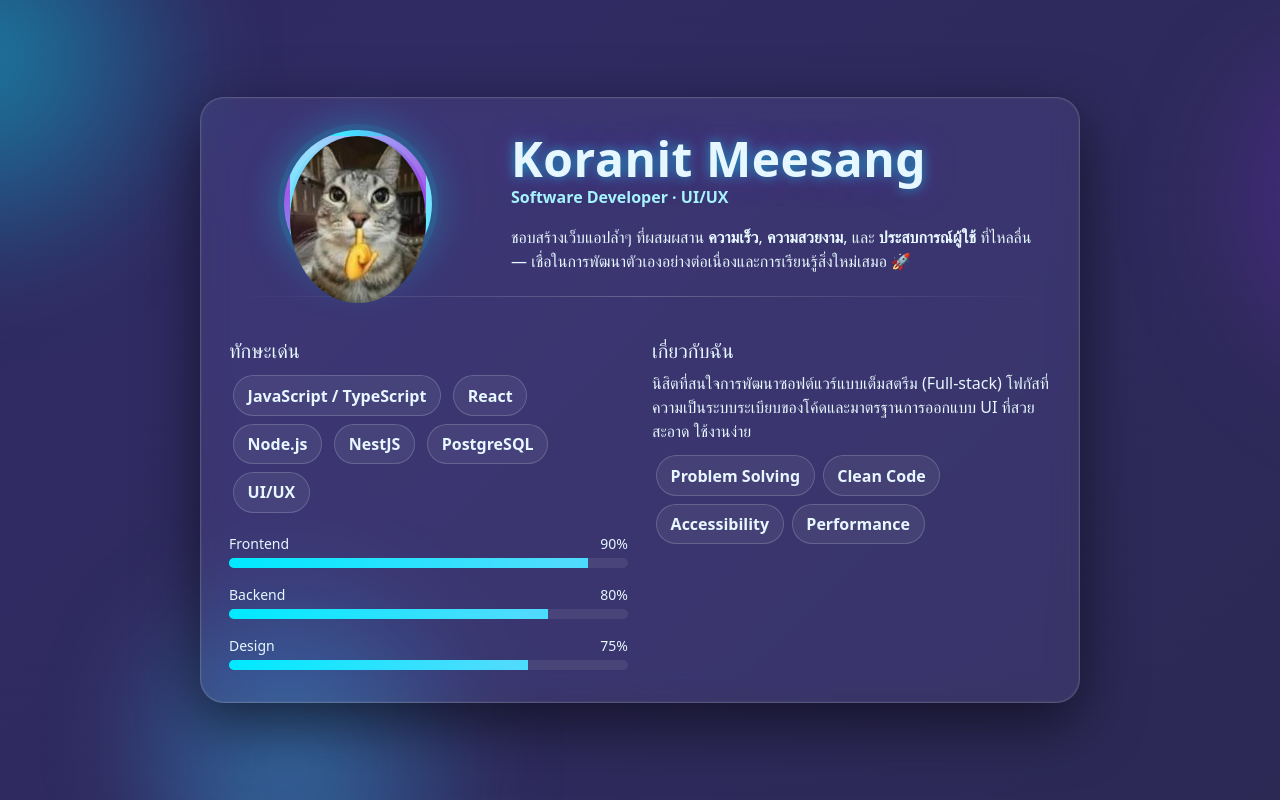
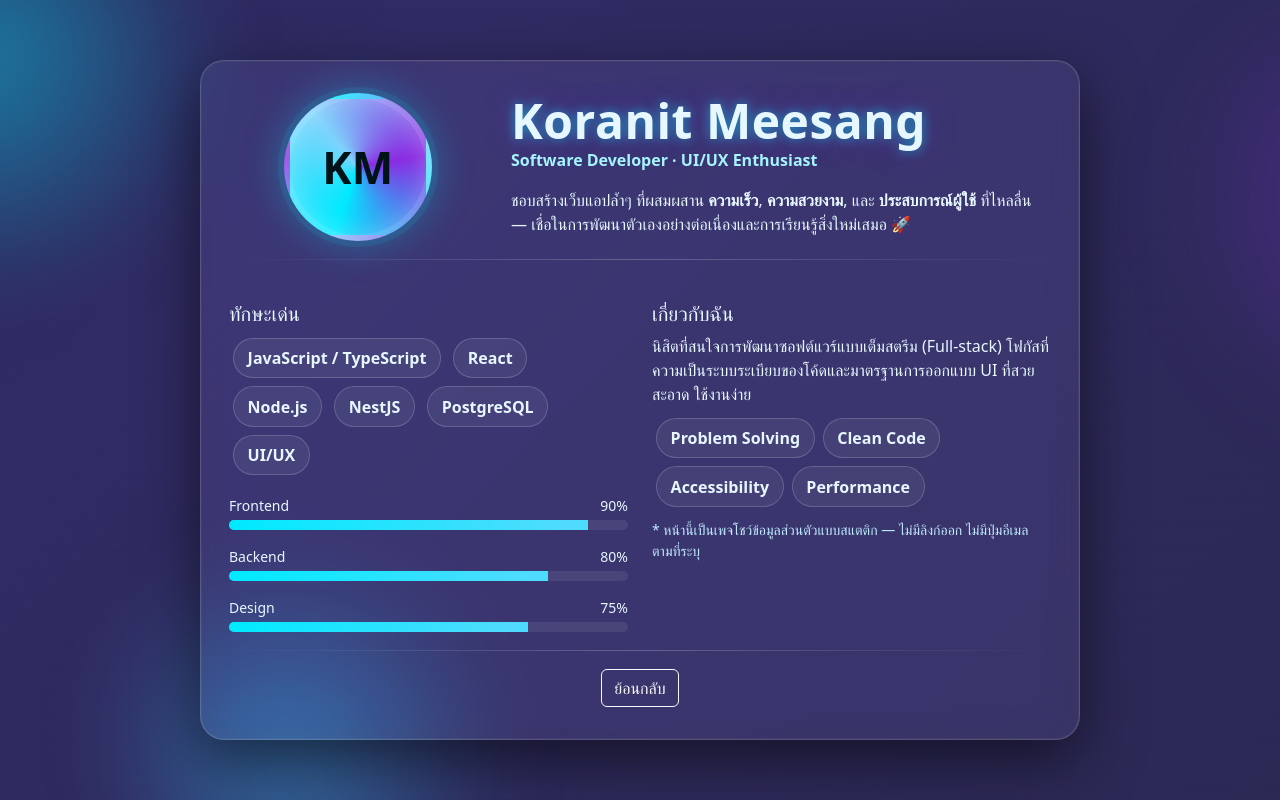
Before and after one commit to 1acto/team3-git, a website: page 66160219.html in a window 1280 px wide. Drawn offline with nearby package versions, Linux system fonts and the light colour scheme.

Commit message:
66160219
โหด

```diff
--- a/66160219.html
+++ b/66160219.html
@@ -12,7 +12,6 @@
       --neon:#00eaff; --neon-2:#8a2be2; --ink:#e6f7ff;
       --glass: rgba(255,255,255,.06); --stroke: rgba(255,255,255,.15);
     }
-    /* ===== Page base ===== */
     html,body{height:100%}
     body{
       margin:0; color:var(--ink); overflow-x:hidden; position:relative;
@@ -23,7 +22,6 @@
     }
     @keyframes gradientShift{0%{background-position:0 0}50%{background-position:100% 100%}100%{background-position:0 0}}
 
-    /* ===== Ambient Orbs ===== */
     .orbs{position:fixed; inset:-20% -20%; pointer-events:none; z-index:0;}
     .orb{position:absolute; width:52vmin; height:52vmin; filter:blur(40px); opacity:.45; border-radius:50%; mix-blend-mode:screen;}
     .orb:nth-child(1){left:5%; top:10%; background:radial-gradient(circle at 30% 30%, var(--neon), transparent 60%); animation: floaty 15s ease-in-out infinite;}
@@ -31,10 +29,8 @@
     .orb:nth-child(3){left:20%; bottom:0; background:radial-gradient(circle at 40% 60%, #38bdf8, transparent 60%); animation: floaty 19s ease-in-out -6s infinite;}
     @keyframes floaty{0%,100%{transform:translateY(0) translateX(0)}50%{transform:translateY(-30px) translateX(20px)}}
 
-    /* ===== Scanline Overlay ===== */
     .scan{pointer-events:none; position:fixed; inset:0; z-index:1; background-image:linear-gradient(rgba(255,255,255,.03) 1px, transparent 1px); background-size:100% 3px; mix-blend-mode:overlay; opacity:.35}
 
-    /* ===== Card / Profile ===== */
     .profile-card{
       position:relative; z-index:2; border-radius:24px; padding:32px 28px; max-width:880px; margin-inline:auto;
       background:var(--glass); border:1px solid var(--stroke);
@@ -44,7 +40,6 @@
     }
     .profile-card:hover{ transform: translateY(-4px); box-shadow: 0 26px 80px rgba(0,0,0,.65), 0 0 40px rgba(0,234,255,.12)}
 
-    /* Avatar with initials */
     .avatar{
       width:148px; height:148px; border-radius:50%; display:grid; place-items:center; font-weight:900; font-size:44px; letter-spacing:.5px;
       color:#001319; text-transform:uppercase; user-select:none;
@@ -53,31 +48,25 @@
       box-shadow: 0 0 0 6px rgba(0,234,255,.08), 0 0 40px rgba(0,234,255,.35), inset 0 0 24px rgba(255,255,255,.25);
     }
 
-    /* Neon name */
     .neon{
       font-weight:900; line-height:.95; letter-spacing:.5px;
       text-shadow: 0 0 12px rgba(0,234,255,.55), 0 0 32px rgba(138,43,226,.35);
     }
     .role{color:#a5f3fc; font-weight:600}
 
-    /* Chips */
     .chip{display:inline-block; padding:.45rem .85rem; border-radius:999px; border:1px solid rgba(255,255,255,.18); background:rgba(255,255,255,.06); margin:.25rem; font-weight:600;}
 
-    /* Subtle dividers */
     .divider{height:1px; background:linear-gradient(90deg, transparent, rgba(255,255,255,.22), transparent); margin:18px 0}
 
-    /* Progress bars (pure CSS look) */
     .bar{height:10px; background:rgba(255,255,255,.08); border-radius:999px; overflow:hidden;}
     .bar>span{display:block; height:100%; background:linear-gradient(90deg, var(--neon), #7dd3fc); box-shadow:0 0 18px rgba(0,234,255,.55) inset}
 
-    /* Small print */
     .muted{color:#bfeaff}
 
     @media (max-width: 576px){ .avatar{width:120px; height:120px; font-size:36px} }
   </style>
 </head>
 <body>
-  <!-- Ambient layers -->
   <div class="orbs">
     <div class="orb"></div>
     <div class="orb"></div>
@@ -85,17 +74,15 @@
   </div>
   <div class="scan"></div>
 
-  <main class="container py-5 py-md-5 d-flex align-items-center" style="min-height:100vh">
+  <main class="container py-5 d-flex align-items-center" style="min-height:100vh">
     <section class="profile-card">
       <div class="row g-4 align-items-center">
         <div class="col-12 col-md-4 text-center">
-          <div class="avatar mx-auto">
-            <img src="./img/catsu.jpg" alt="Avatar" style="width: 100%; height: 100%; border-radius: 50%; object-fit: cover;">
-          </div>
+          <div class="avatar mx-auto">KM</div>
         </div>
         <div class="col-12 col-md-8 text-center text-md-start">
           <h1 class="display-5 neon mb-1">Koranit Meesang</h1>
-          <div class="role mb-3">Software Developer · UI/UX</div>
+          <div class="role mb-3">Software Developer · UI/UX Enthusiast</div>
           <p class="mb-0">ชอบสร้างเว็บแอปล้ำๆ ที่ผสมผสาน <strong>ความเร็ว</strong>, <strong>ความสวยงาม</strong>, และ <strong>ประสบการณ์ผู้ใช้</strong> ที่ไหลลื่น — เชื่อในการพัฒนาตัวเองอย่างต่อเนื่องและการเรียนรู้สิ่งใหม่เสมอ 🚀</p>
         </div>
       </div>
@@ -126,13 +113,19 @@
           <h5 class="mb-2">เกี่ยวกับฉัน</h5>
           <p class="mb-2">นิสิตที่สนใจการพัฒนาซอฟต์แวร์แบบเต็มสตรีม (Full‑stack) โฟกัสที่ความเป็นระบบระเบียบของโค้ดและมาตรฐานการออกแบบ UI ที่สวยสะอาด ใช้งานง่าย</p>
           <div class="mb-2"><span class="chip">Problem Solving</span><span class="chip">Clean Code</span><span class="chip">Accessibility</span><span class="chip">Performance</span></div>
-          <p class="muted small mb-0"></p>
+          <p class="muted small mb-0">* หน้านี้เป็นเพจโชว์ข้อมูลส่วนตัวแบบสแตติก — ไม่มีลิงก์ออก ไม่มีปุ่มอีเมล ตามที่ระบุ</p>
         </div>
+      </div>
+
+      <div class="divider"></div>
+
+      <!-- ปุ่มย้อนกลับ -->
+      <div class="text-center mt-3">
+        <a href="index.html" class="btn btn-outline-light">ย้อนกลับ</a>
       </div>
     </section>
   </main>
 
-  <!-- Bootstrap JS (optional for components, no links triggered) -->
   <script src="https://cdn.jsdelivr.net/npm/bootstrap@5.3.3/dist/js/bootstrap.bundle.min.js"></script>
 </body>
 </html>
```
